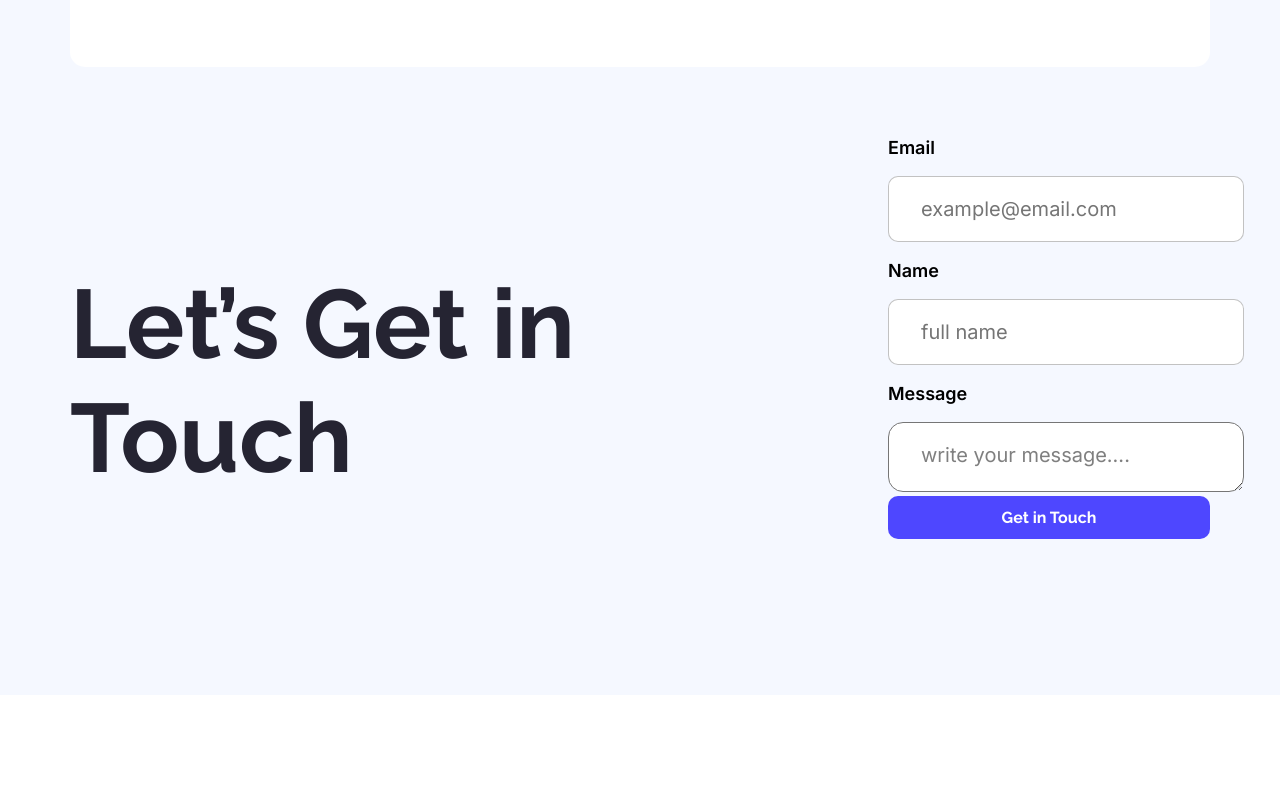
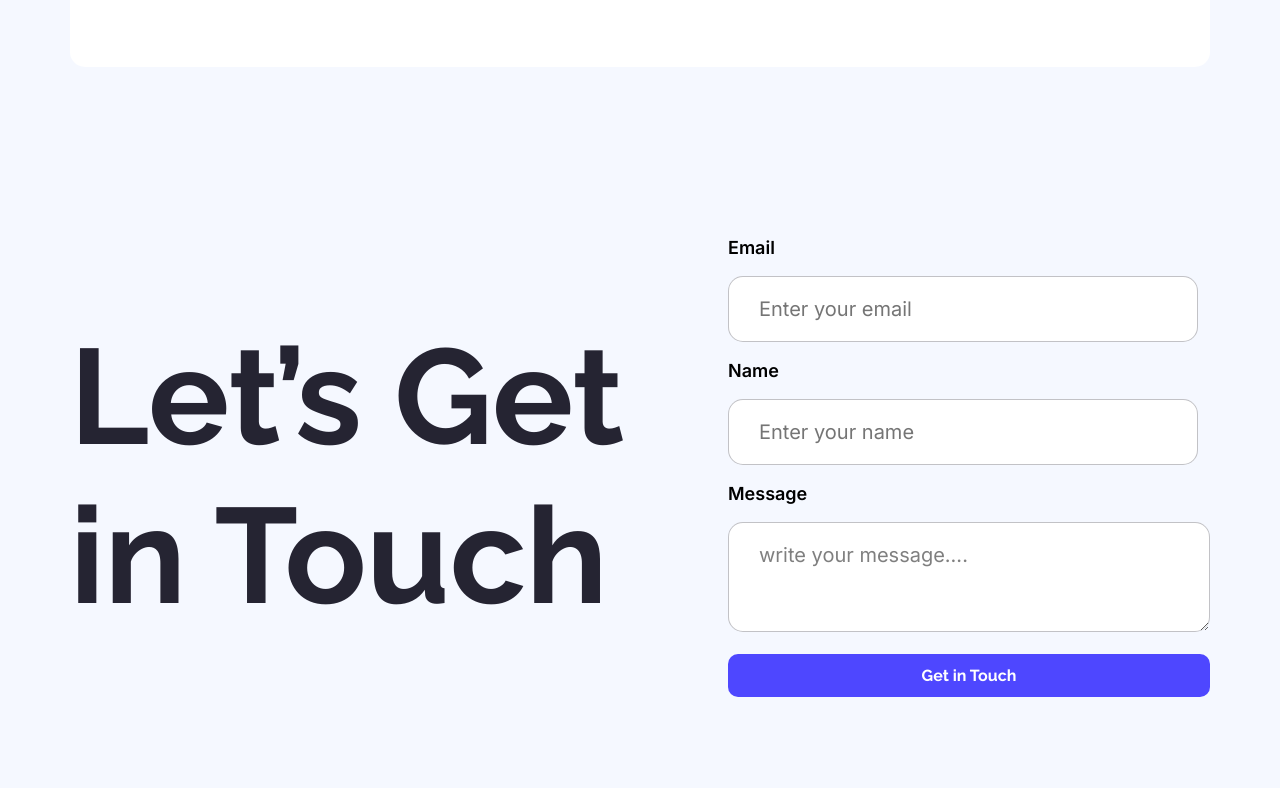
Before and after one commit to mahid-sketch/i-m-coding-for-my-life, a plain HTML site: page index.html in a window 1280 px wide. Shown: the part 2741-3529 px from the top of the page. Drawn offline with Linux system fonts and the light colour scheme.

Commit message:
Fixed touch section part

```diff
--- a/index.html
+++ b/index.html
@@ -124,7 +124,7 @@
            </section>
            <!-- 4th section end -->
             <!-- 5th section start -->
-             <section class="form-section">
+             <!-- <section class="form-section">
                 <div class="form-main">
                     <div class="form-text">
                         <h1 class="form-titel">Let’s Get in Touch</h1>
@@ -141,11 +141,27 @@
                         </form>
                     </div>
                 </div>
-             </section>
+             </section> -->
              <!-- 5th section end -->
+              <section class="touch-sec">
+                <div class="touch-main">
+                    <div class="touch-text">
+                        <h1>Let’s Get in Touch</h1>
+                    </div>
+                    <div class="touch-form">
+                        <label class="form-text" for="Email">Email</label><br><br>
+                        <input class="form-box" type="email" placeholder="Enter your email"><br><br>
+                         <label class="form-text" for="Name">Name</label><br><br>
+                        <input class="form-box" type="text" placeholder="Enter your name"><br><br>
+                        <label class="form-text" for="text-area">Message</label><br><br>
+                        <textarea class="text-area" cols="0" rows="0">write your message....</textarea><br><br>
+                        <a href=""><button class="all-btn touch-design">Get in Touch</button></a>
+                    </div>
+                </div>
+              </section>
     </main>
     <!-- main part end -->
-    <footer class="foot-sec">
+    <!-- <footer class="foot-sec">
         <div class="foot-main">
             <h1>LOGO</h1>
             <p>Ready to elevate your online presence? Contact us today to discuss your project and discover how we can bring your vision to life.</p>
@@ -159,6 +175,6 @@
         </menu>
         </div>
 
-    </footer>
+    </footer> -->
 </body>
 </html>
--- a/styles/styles.css
+++ b/styles/styles.css
@@ -246,12 +246,13 @@ nav{
     border-radius: 48px;
 }
 /* form part start */
-.form-section{
+/* .form-section{
     max-width: 1140px;
 }
 .form-main{
     display: flex;
     justify-content: space-between;
+    gap: 115px;
 }
 .form-titel{
     color: #252432;
@@ -260,24 +261,13 @@ nav{
     font-family: "Raleway", sans-serif;
 }
 .form-text{
-    width: 530px;
     padding: 200px 0;
 }
 .form-info{
-    padding: 70px 0;
-    margin-left: 115px;
+    align-items: center;
 
 }
-label{
-    display: block;
 
-}
-input{
-    padding: 20px 0;
-    width: 100%;
-    border-radius: 10px;
-    border: 1px solid rgba(0, 0, 0, 0.24);
-}
 .text-sty{
     font-size: 18px;
     font-weight: 600;
@@ -302,11 +292,9 @@ input{
     padding-left: 32px;
     width: 100%;
 }
-.touch-design{
-    width: 100%;
-}
+
 /* footer part start */
-.foot-sec{
+/* .foot-sec{
     padding: 105px 450px;
     text-align: center;
     background-color: #ffffff;
@@ -324,11 +312,11 @@ input{
     font-family: "Inter", sans-serif;
     color: rgba(137, 135, 161, 1);
     margin: 0  250px;
-}
+} */
 /* menu{
     padding: 20px 65px 0 65px;
 } */
- .foot-menu{
+ /* .foot-menu{
     width: 530px;
     margin: 0px auto;
 
@@ -351,4 +339,52 @@ input{
     font-family: "Inter", sans-serif;
     color: rgba(137, 135, 161, 1);
 
+} */
+
+ .touch-design{
+    width: 100%;
 }
+ .touch-sec{
+    margin-top: 100px;
+ }
+ .touch-main{
+    display: flex;
+    justify-content: space-between;
+
+ }
+ .touch-text{
+    color: #252432;
+    font-size: 90px;
+    font-weight: bold;
+    font-family: "Raleway", sans-serif;
+    padding: 150px 0;
+ }
+ .touch-form{
+    display: block;
+    padding: 70px 0;
+ }
+ .form-text{
+    font-size: 18px;
+    font-weight: 600;
+    font-family: "Inter", sans-serif;
+    color: #000000;
+ }
+ .form-box{
+    padding: 20px 150px 20px 30px;
+    font-size: 20px;
+    font-weight: 400;
+    font-family: "Inter", sans-serif;
+    color: rgba(0, 0, 0, 0.5);
+    border: 1px solid rgba(37, 36, 50, 0.278);
+    border-radius: 15px;
+ }
+.text-area{
+    font-size: 20px;
+    font-weight: 400;
+    font-family: "Inter", sans-serif;
+    color: rgba(0, 0, 0, 0.5);
+    border: 1px solid rgba(37, 36, 50, 0.278);
+    border-radius: 15px;
+    padding: 20px 190px 40px 30px;
+
+}
```
